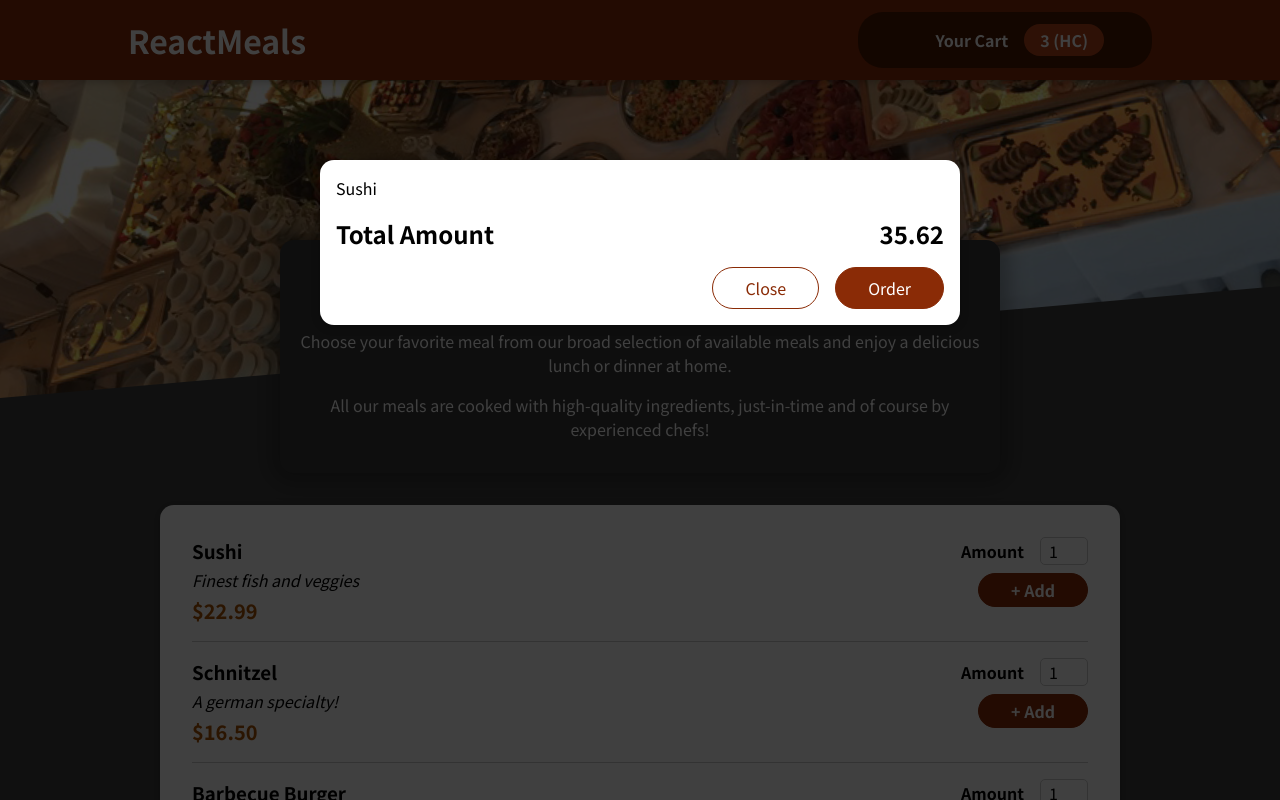
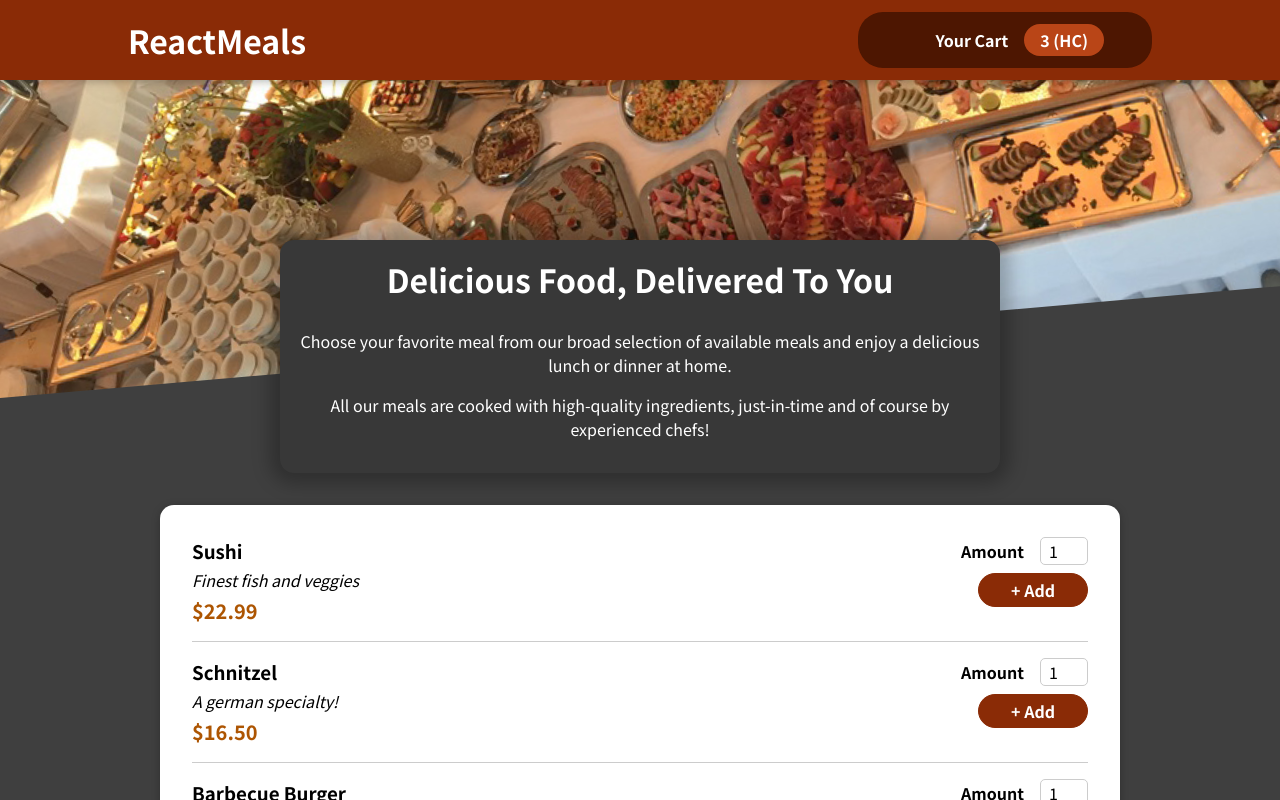
Before and after one commit to heronfeijao/7-ReactMeals, a React (Create React App) app: page / in a window 1280 px wide. Shown: the top 800 px of the page. Built offline with nearby package versions, Linux system fonts and the light colour scheme; some icons are missing.

Commit message:
added feat to open and close the modal;

```diff
--- a/src/App.jsx
+++ b/src/App.jsx
@@ -1,12 +1,19 @@
 import Header from "./components/Layout/Header.jsx";
 import Meals from "./components/Meals/Meals.jsx";
 import Cart from "./components/Cart/Cart.jsx";
+import { useState } from "react";
 
 const App = () => {
+  const [cartIsShown, setCartIsShown] = useState(false);
+
+  const toggleCart = () => {
+    cartIsShown ? setCartIsShown(false) : setCartIsShown(true);
+  };
+
   return (
     <>
-      <Header />
-      <Cart />
+      {cartIsShown && <Cart onClick={toggleCart} />}
+      <Header onShowCart={toggleCart} />
       <main>
         <Meals />
       </main>
--- a/src/components/Cart/Cart.jsx
+++ b/src/components/Cart/Cart.jsx
@@ -2,13 +2,7 @@ import React, { useState } from "react";
 import Modal from "../UI/Modal.jsx";
 import classes from "./Cart.module.css";
 
-const Cart = () => {
-  const [showCart, setShowCart] = useState(true);
-
-  const toggleModal = () => {
-    showCart ? setShowCart(false) : setShowCart(true);
-  };
-
+const Cart = (props) => {
   const cartItems = (
     <ul className={classes["cart-items"]}>
       {[{ id: "c1", name: "Sushi", amount: 2, price: 12.99 }].map((item) => (
@@ -18,23 +12,19 @@ const Cart = () => {
   );
 
   return (
-    <>
-      {showCart && (
-        <Modal>
+    <Modal onClose={props.onClick}>
       {cartItems}
       <div className={classes.total}>
         <span>Total Amount</span>
         <span>35.62</span>
       </div>
       <div className={classes.actions}>
-            <button onClick={toggleModal} className={classes["button--alt"]}>
+        <button onClick={props.onClick} className={classes["button--alt"]}>
           Close
         </button>
         <button className={classes.button}>Order</button>
       </div>
     </Modal>
-      )}
-    </>
   );
 };
 
--- a/src/components/Layout/Header.jsx
+++ b/src/components/Layout/Header.jsx
@@ -3,12 +3,12 @@ import mealsImage from "../../assets/meals.jpeg";
 import classes from "./Header.module.css";
 import HeaderCartButton from "./HeaderCartButton";
 
-const Header = () => {
+const Header = (props) => {
   return (
     <>
       <header className={classes.header}>
         <h1>ReactMeals</h1>
-        <HeaderCartButton />
+        <HeaderCartButton onClick={props.onShowCart} />
       </header>
       <div className={classes["main-image"]}>
         <img src={mealsImage} alt="A table full of food" />
--- a/src/components/Layout/HeaderCartButton.jsx
+++ b/src/components/Layout/HeaderCartButton.jsx
@@ -2,9 +2,9 @@ import React from "react";
 import CartIcon from "../Cart/CartIcon.jsx";
 import classes from "./HeaderCartButton.module.css";
 
-const HeaderCartButton = () => {
+const HeaderCartButton = (props) => {
   return (
-    <button className={classes.button}>
+    <button onClick={props.onClick} className={classes.button}>
       <span className={classes.icon}>
         <CartIcon />
       </span>
--- a/src/components/UI/Modal.jsx
+++ b/src/components/UI/Modal.jsx
@@ -3,7 +3,7 @@ import ReactDOM from "react-dom";
 import classes from "./Modal.module.css";
 
 const Backdrop = (props) => {
-  return <div className={classes.backdrop}></div>;
+  return <div onClick={props.onClick} className={classes.backdrop}></div>;
 };
 
 const ModalOverlay = (props) => {
@@ -19,7 +19,10 @@ const portalElement = document.getElementById("overlays");
 const Modal = (props) => {
   return (
     <>
-      {ReactDOM.createPortal(<Backdrop />, portalElement)}
+      {ReactDOM.createPortal(
+        <Backdrop onClick={props.onClose} />,
+        portalElement
+      )}
       {ReactDOM.createPortal(
         <ModalOverlay>{props.children}</ModalOverlay>,
         portalElement
```
Also changed, not shown: 1 other file (tests, documents, lock files or other folders). Lines whose indentation alone changed are shown as unchanged.
